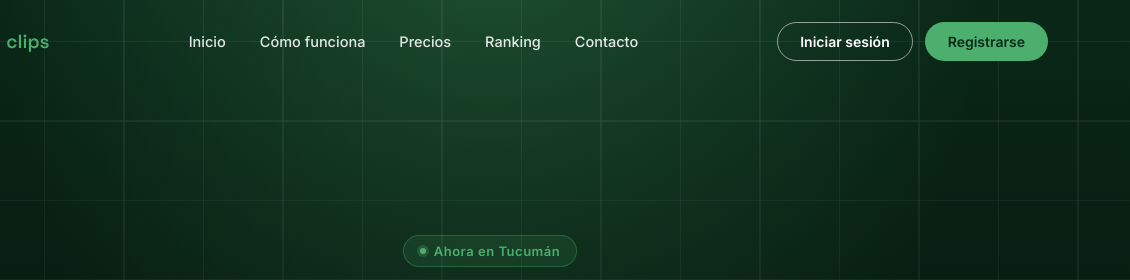
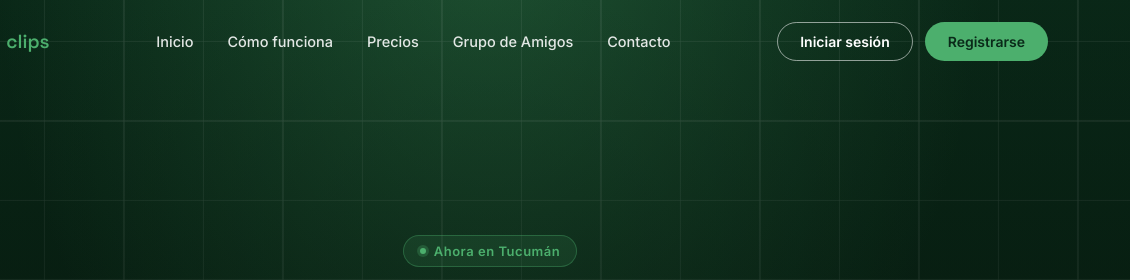
Before and after one commit to valentinogarlati2-bot/tus-clips, a plain HTML site: page index.html in a window 1280 px wide. Shown: the top 280 px of the page, 150-1280 px from the left. Drawn offline with Linux system fonts and the light colour scheme; a script that the page names is missing.

Commit message:
Update index.html

```diff
--- a/index.html
+++ b/index.html
@@ -261,7 +261,7 @@
       <li><a href="#top">Inicio</a></li>
       <li><a href="servicio.html">Cómo funciona</a></li>
       <li><a href="precios.html">Precios</a></li>
-      <li><a href="jugadores.html">Ranking</a></li>
+      <li><a href="jugadores.html">Grupo de Amigos</a></li>
       <li><a href="#contacto">Contacto</a></li>
     </ul>
     <div class="nav-actions" id="navGuestActions">
```
